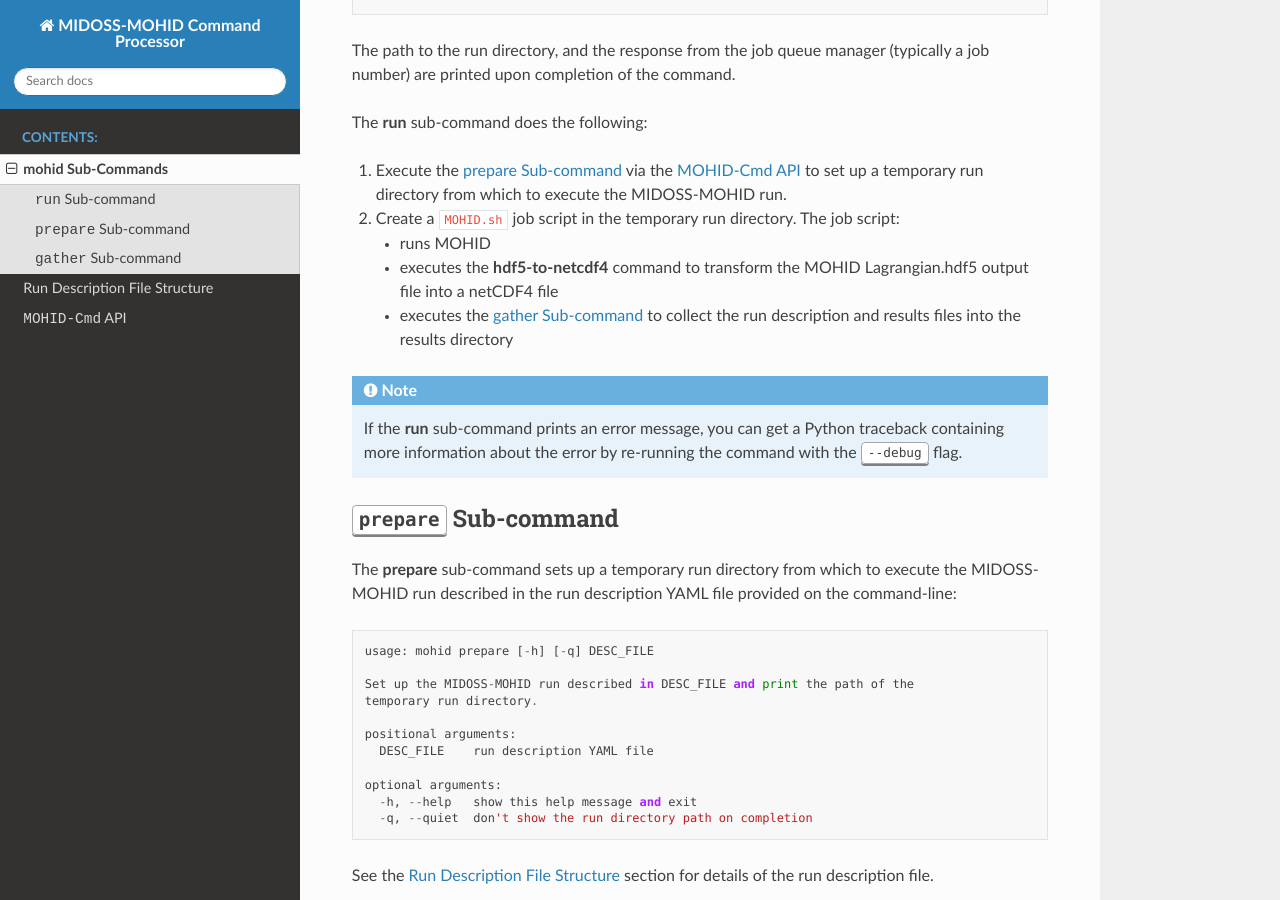
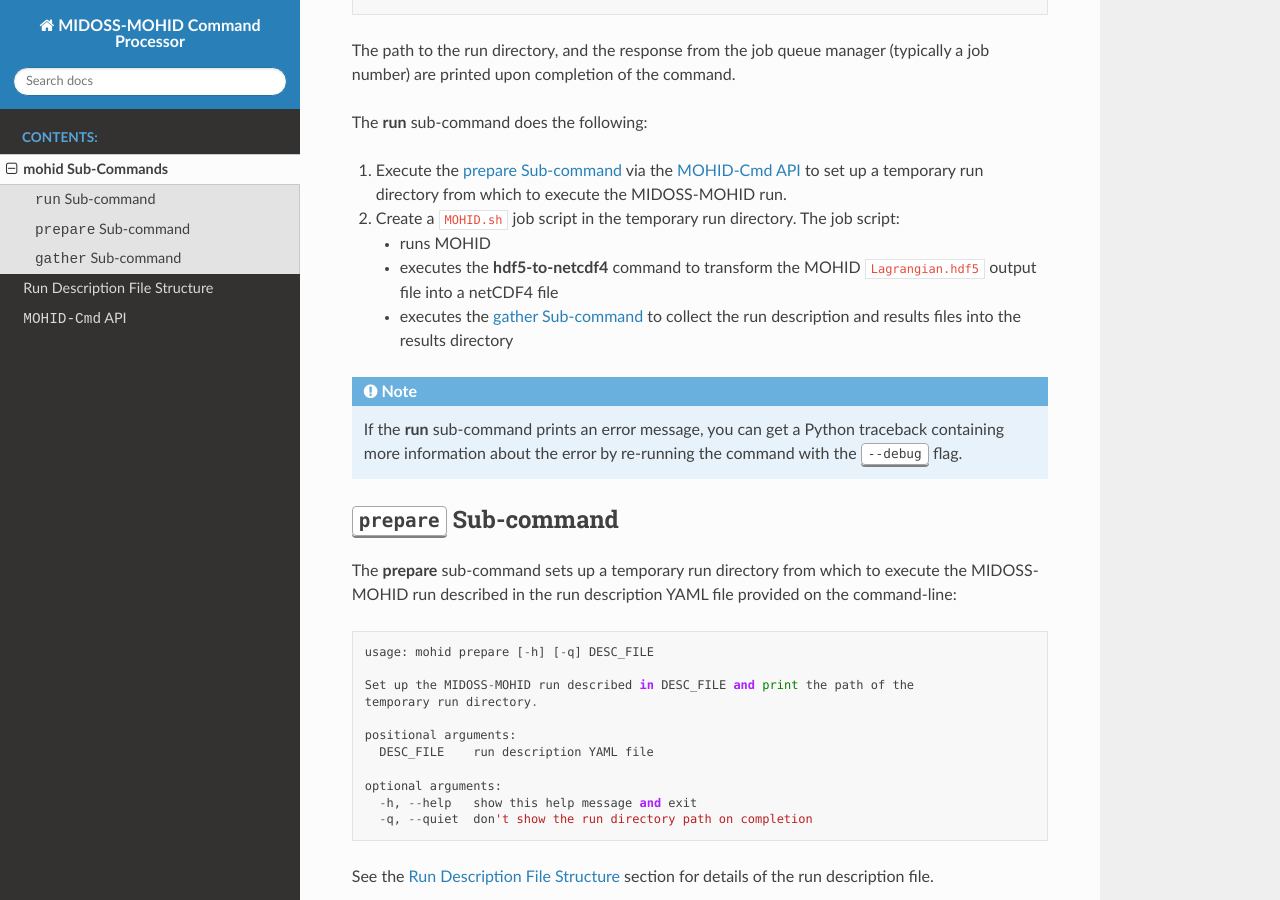
Before and after one commit to MIDOSS/MOHID-Cmd, a Sphinx documentation site: the page built from docs/subcommands.rst, in a window 1280 px wide and 900 px high, scrolled down 1633 px. Built offline with Sphinx 7.4.7 and the Read the Docs theme 2.0.0, drawn with Linux system fonts in a browser that asks for light colours; the version number could not be read and is left out; some of the changed lines change nothing that is shown.

Commit message:
Improve semantic markup in docs.

```diff
--- a/docs/subcommands.rst
+++ b/docs/subcommands.rst
@@ -122,7 +122,7 @@ The :command:`run` sub-command does the following:
 
    * runs MOHID
 
-   * executes the :command:`hdf5-to-netcdf4` command to transform the MOHID Lagrangian.hdf5 output file into a netCDF4 file
+   * executes the :command:`hdf5-to-netcdf4` command to transform the MOHID :file:`Lagrangian.hdf5` output file into a netCDF4 file
 
    * executes the :ref:`mohid-gather` to collect the run description and results files into the results directory
 
```
